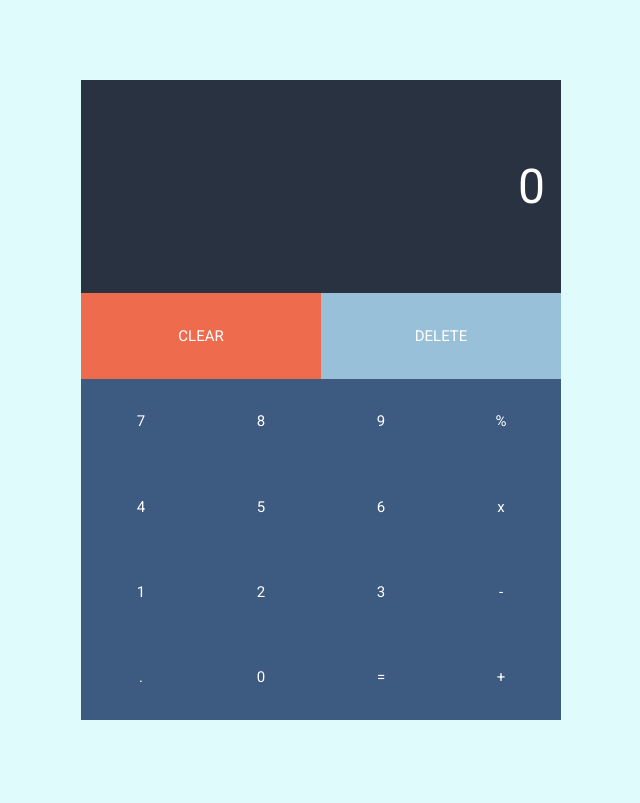
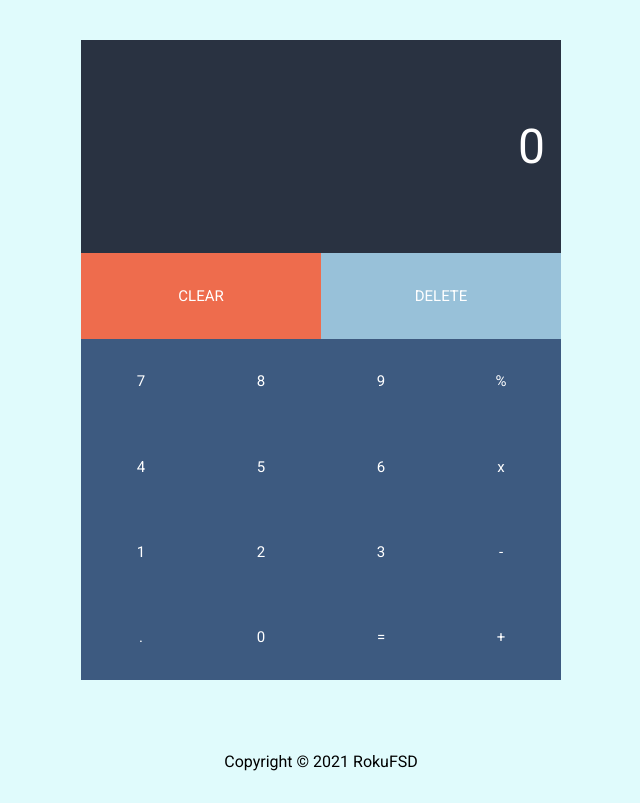
Before and after one commit to RokuFSD/calculator, a plain HTML site: page index.html in a window 1280 px wide. Shown: the whole page, without its empty margins (319-959 px from the left). Drawn offline with Linux system fonts and the light colour scheme.

Commit message:
final version

```diff
--- a/assets/scss/_global.scss
+++ b/assets/scss/_global.scss
@@ -62,6 +62,11 @@ button {
   font-size: $normal-font-size;
 }
 
+footer {
+  text-align: center;
+  padding: 2rem 0;
+}
+
 /*================== Calculator ==================*/
 
 .calculator {
@@ -80,6 +85,8 @@ button {
       top: 2rem;
     }
   }
+
+//Buttons
 
   &__buttons {
     button {
@@ -134,6 +141,7 @@ button {
     }
   }
 
+//Media Queries
   @include mq("medium") {
     &__input {
       font-size: 3rem;
--- a/assets/scss/_layout.scss
+++ b/assets/scss/_layout.scss
@@ -2,7 +2,7 @@
 
 .container{
   display: flex;
-  min-height: 100vh;
+  min-height: 90vh;
   justify-content: center;
   align-items: center;
 }
@@ -27,7 +27,6 @@
 }
 
 .calculator__buttons{
-
   display: grid;
   grid-template-columns: repeat(4, 1fr);
 }
--- a/index.html
+++ b/index.html
@@ -9,6 +9,7 @@
   </head>
   <body>
     <main class="container">
+      <!-- ============= Calculator ========== -->
       <div class="calculator">
 	<div class="calculator__input">
 	  <p class="input__previous"></p>
@@ -36,6 +37,13 @@
 	</div>
       </div>
     </main>
+    <!-- ================ Footer =================== -->
+    <footer>
+      <p>
+      Copyright © 2021 RokuFSD
+      </p>
+    </footer>
+    <!-- ================ Scripts ================== -->
     <script src="assets/js/calculator.js"></script>
     <script src="assets/js/main.js"></script>
   </body>
```
Also changed, not shown: assets/css/main.css, 2 other files.
